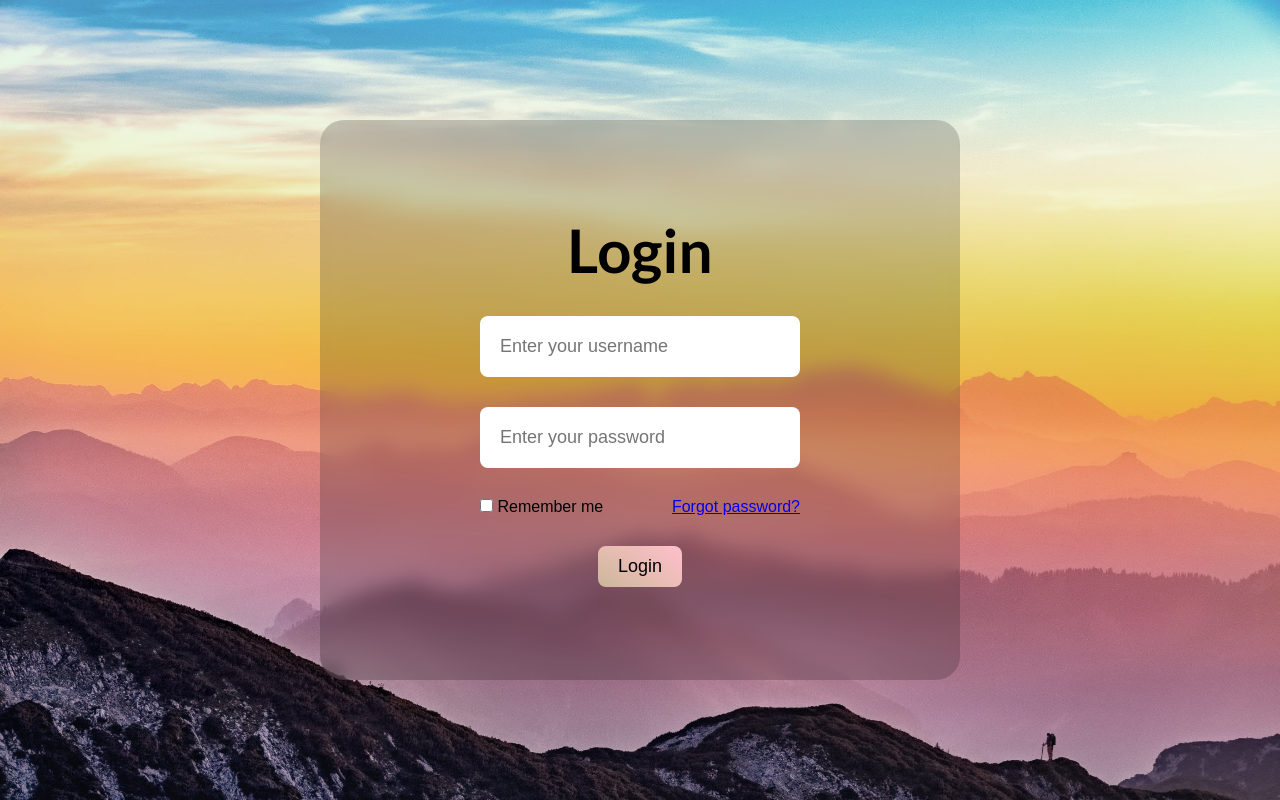
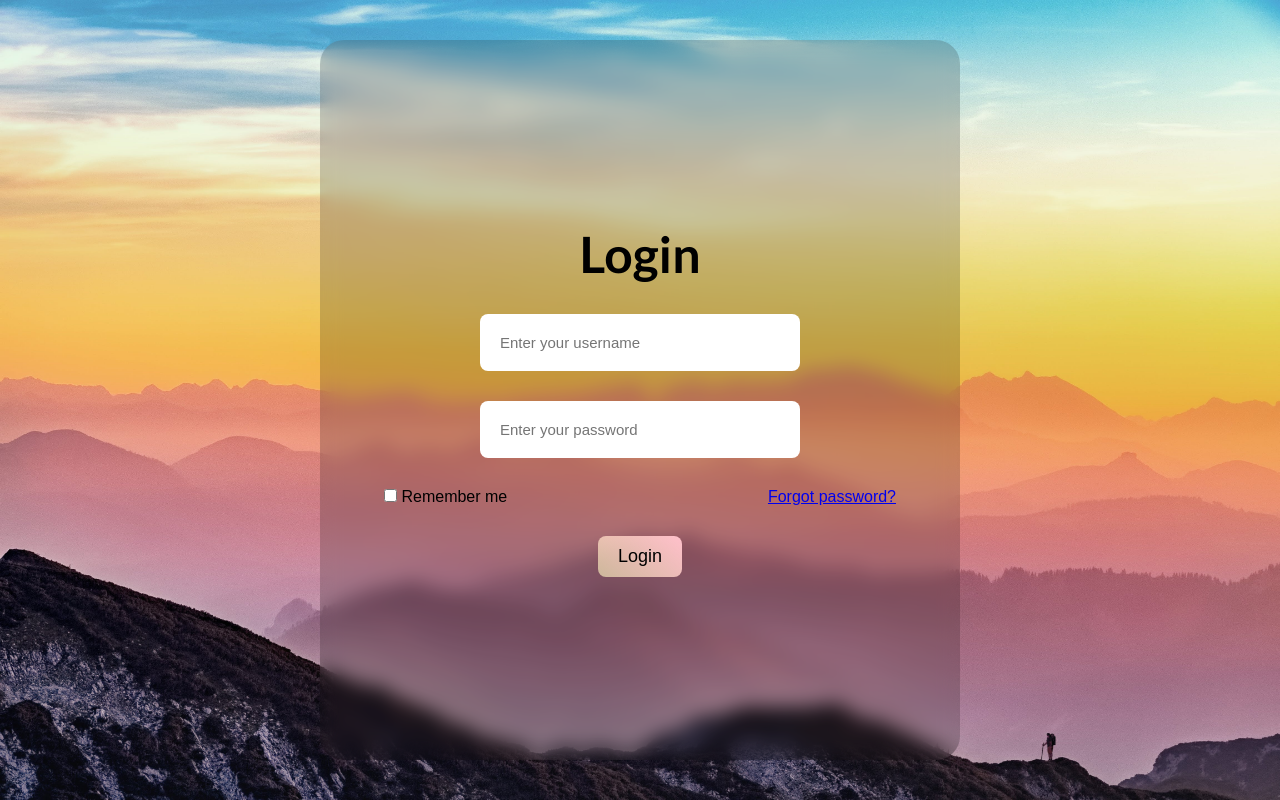
Before and after one commit to lillymolleti/login_page, a plain HTML site: page index.html in a window 1280 px wide. Drawn offline with Linux system fonts and the light colour scheme.

Commit message:
Fixed ui

```diff
--- a/index.css
+++ b/index.css
@@ -1,4 +1,4 @@
-@import url('https://fonts.googleapis.com/css2?family=Lato:ital,wght@0,100;0,300;0,400;0,700;0,900;1,100;1,300;1,400;1,700;1,900&display=swap');
+@import url("https://fonts.googleapis.com/css2?family=Lato:ital,wght@0,100;0,300;0,400;0,700;0,900;1,100;1,300;1,400;1,700;1,900&display=swap");
 * {
   margin: 0;
   padding: 0;
@@ -15,8 +15,8 @@
   align-items: center;
 }
 h1 {
-  font-size: 60px;
-  font-family:'Lato', sans-serif;
+  font-size: 50px;
+  font-family: "Lato", sans-serif;
 }
 input[type="text"],
 input[type="password"] {
@@ -24,11 +24,11 @@ input[type="password"] {
   padding: 20px;
   border: none;
   border-radius: 8px;
-  font-size: 18px;
+  font-size: 15px;
 }
 .login-page-container {
   width: 50%;
-  height: 70%;
+  height: 90%;
   background-color: #0000002d;
   border-radius: 24px;
   backdrop-filter: blur(10px);
@@ -37,11 +37,11 @@ input[type="password"] {
   justify-content: center;
   align-items: center;
   gap: 30px;
-  font-family:'Poppins', sans-serif;
+  font-family: "Poppins", sans-serif;
 }
 .login-footer {
   display: flex;
-  width: 50%;
+  width: 40vw;
   justify-content: space-between;
 }
 button {
```
